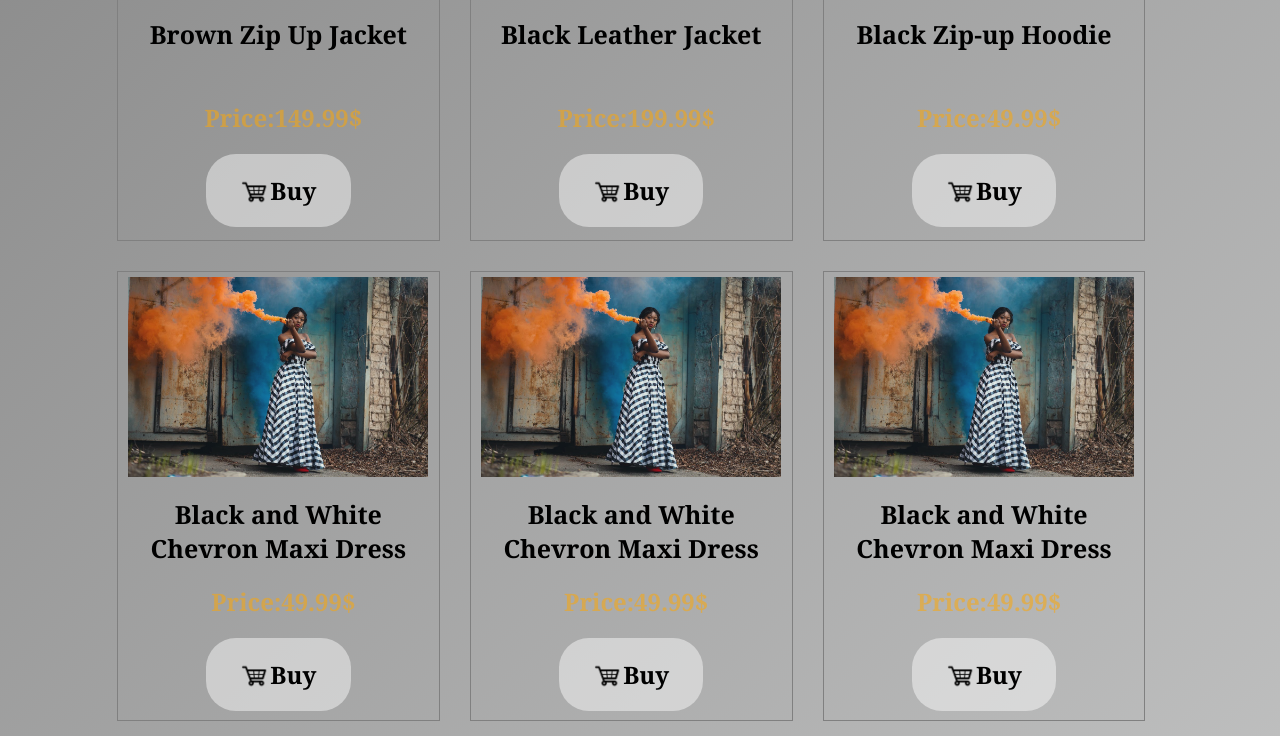
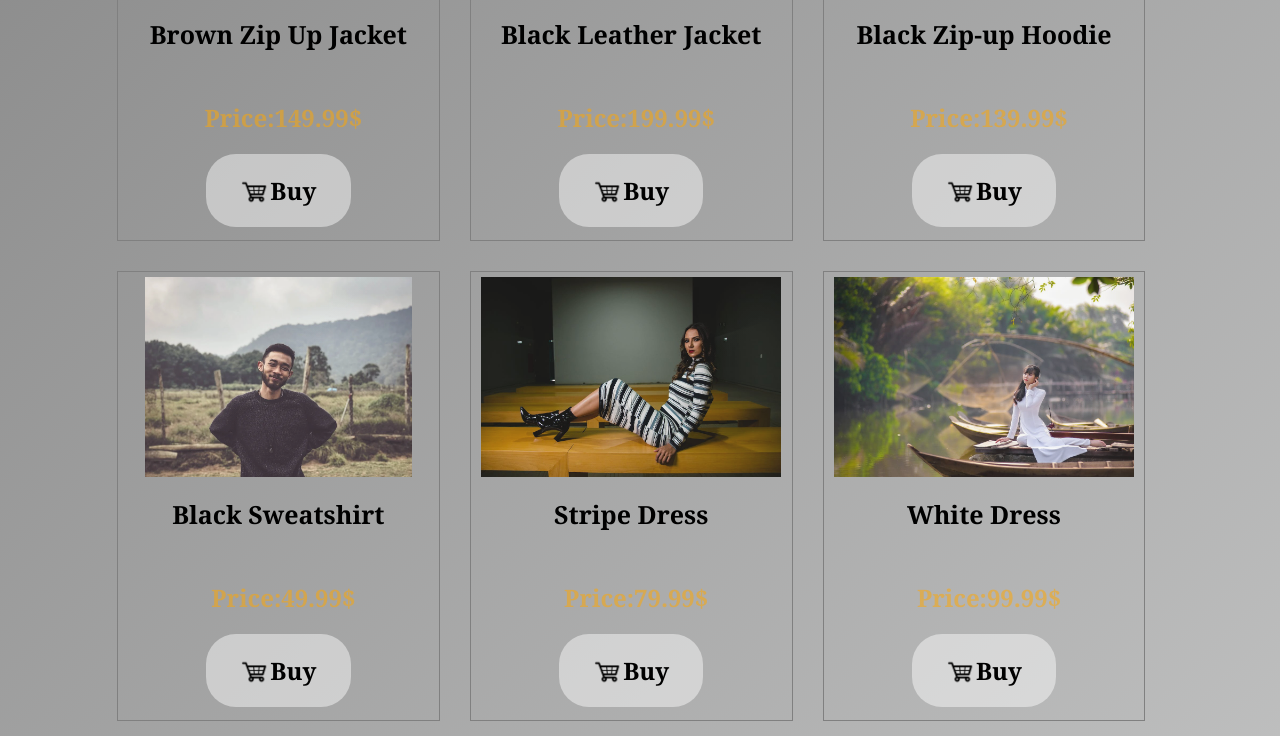
Before and after one commit to HasanRahic/Responsive-Clothing-Webshop, a plain HTML site: page buy.html in a window 1280 px wide. Shown: the part 1367-2103 px from the top of the page. Drawn offline with Linux system fonts and the light colour scheme.

Commit message:
first commit

```diff
--- a/buy.html
+++ b/buy.html
@@ -67,31 +67,31 @@
                 <img src="photos/pexels-photo-1808397.webp" alt="" class="head">
                 <div class="tekst">
                     <p class="onerow">Black Zip-up Hoodie</p>
+                    <h3 class="price">Price:139.99$</h3>
+                    <h3 type="button" class="buy"><img src="photos/pngwing.com.png" alt="">Buy</h3>
+                </div>
+            </div>
+            <div class="cols">
+                <img src="photos/pexels-photo-2952815.webp" alt="" class="head">
+                <div class="tekst">
+                    <p class="onerow">Black Sweatshirt</p>
                     <h3 class="price">Price:49.99$</h3>
                     <h3 type="button" class="buy"><img src="photos/pngwing.com.png" alt="">Buy</h3>
                 </div>
             </div>
             <div class="cols">
-                <img src="photos/pexels-photo-859205.jpeg" alt="" class="head">
+                <img src="photos/pexels-photo-1007010.jpeg" alt="" class="head">
                 <div class="tekst">
-                    <p>Black and White Chevron Maxi Dress</p>
-                    <h3 class="price">Price:49.99$</h3>
+                    <p class="onerow">Stripe Dress</p>
+                    <h3 class="price">Price:79.99$</h3>
                     <h3 type="button" class="buy"><img src="photos/pngwing.com.png" alt="">Buy</h3>
                 </div>
             </div>
             <div class="cols">
-                <img src="photos/pexels-photo-859205.jpeg" alt="" class="head">
+                <img src="photos/pexels-photo-7244586.jpeg" alt="" class="head">
                 <div class="tekst">
-                    <p>Black and White Chevron Maxi Dress</p>
-                    <h3 class="price">Price:49.99$</h3>
-                    <h3 type="button" class="buy"><img src="photos/pngwing.com.png" alt="">Buy</h3>
-                </div>
-            </div>
-            <div class="cols">
-                <img src="photos/pexels-photo-859205.jpeg" alt="" class="head">
-                <div class="tekst">
-                    <p>Black and White Chevron Maxi Dress</p>
-                    <h3 class="price">Price:49.99$</h3>
+                    <p class="onerow">White Dress</p>
+                    <h3 class="price">Price:99.99$</h3>
                     <h3 type="button" class="buy"><img src="photos/pngwing.com.png" alt="">Buy</h3>
                 </div>
             </div>
```
Also changed, not shown: photos/pexels-photo-1007010.jpeg (added), photos/pexels-photo-2952815.webp (added), photos/pexels-photo-7244586.jpeg (added).
